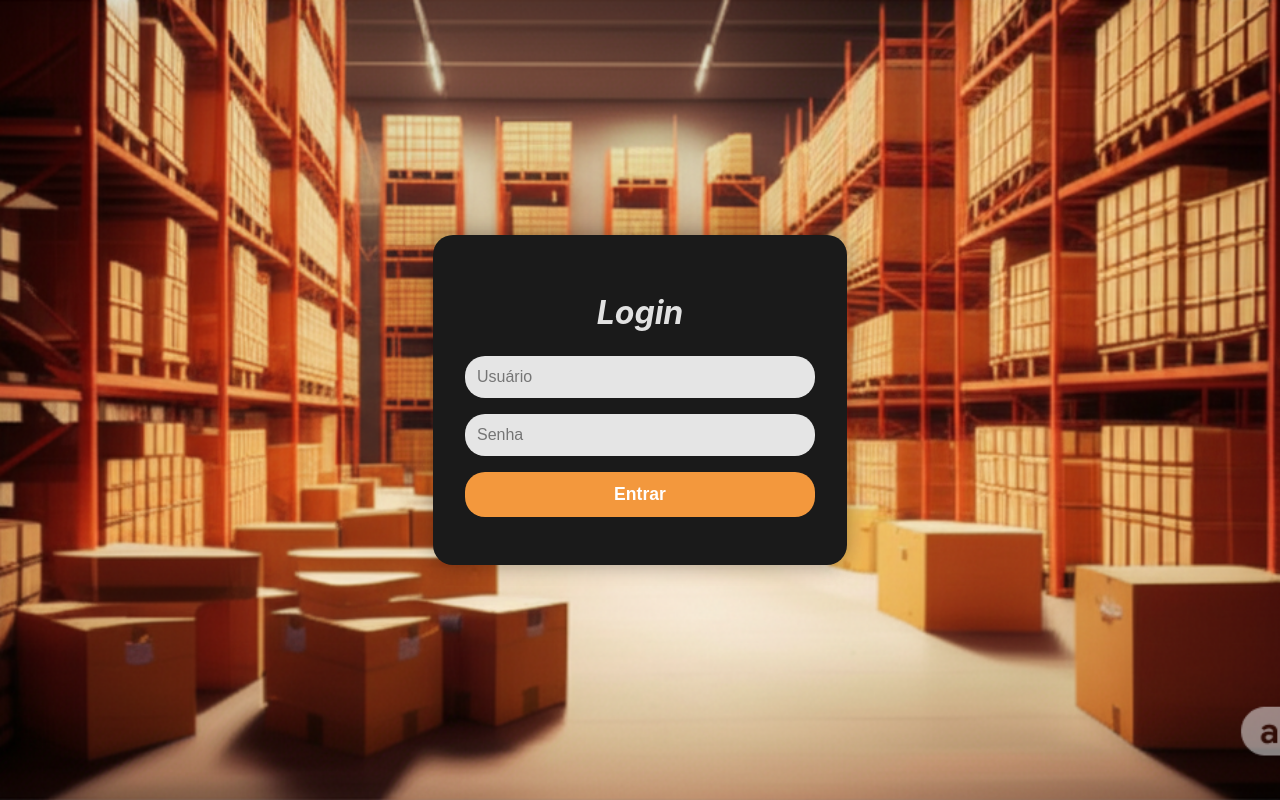
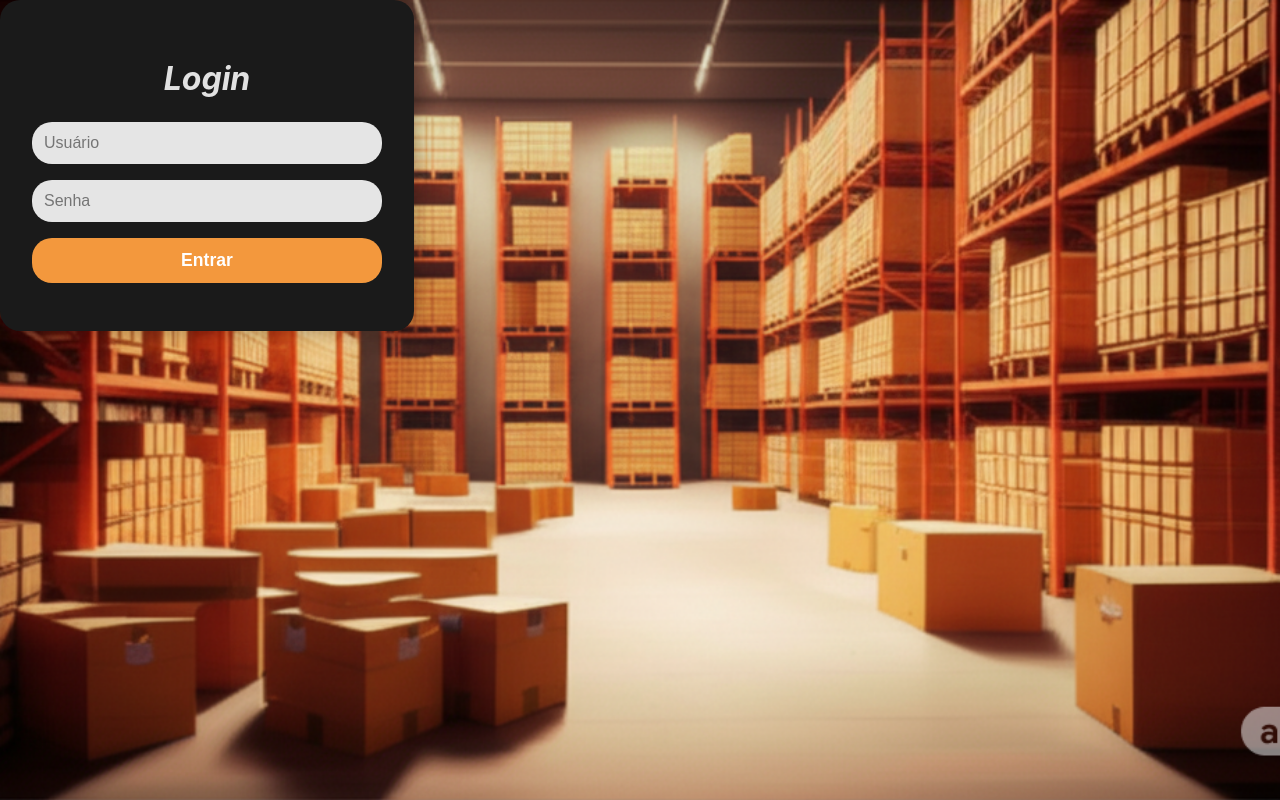
Before and after one commit to serginnn/Estoque, a React (Vite) app in the folder frontend/: page / in a window 1280 px wide. Built offline with nearby package versions, Linux system fonts and the light colour scheme; the HTML template or start-up script is replaced by a standard one.

Commit message:
att largura arrumada

```diff
--- a/frontend/src/App.css
+++ b/frontend/src/App.css
@@ -1,8 +1,7 @@
 #root {
-  max-width: 1280px;
-  margin: 0 auto;
-  /* padding: 2rem; */
-  text-align: center;
+  width: 100%;
+  height: 100%;
+  text-align: center; /* Alinha o texto à esquerda por padrão */
 }
 
 .titulo {
--- a/frontend/src/index.css
+++ b/frontend/src/index.css
@@ -1,12 +1,8 @@
 /* Estilos que o BODY SEMPRE terá, independente da tela */
 body {
   margin: 0;
-  display: flex;
-  justify-content: center;
-  align-items: center;
-  min-height: 100vh;
   font-family: Inter, system-ui, Avenir, Helvetica, Arial, sans-serif;
-  transition: background-color 0.5s ease; /* Efeito suave na troca de fundo */
+  transition: background-color 0.5s ease;
 }
 
 /* Classe para o fundo da TELA DE LOGIN */
```
